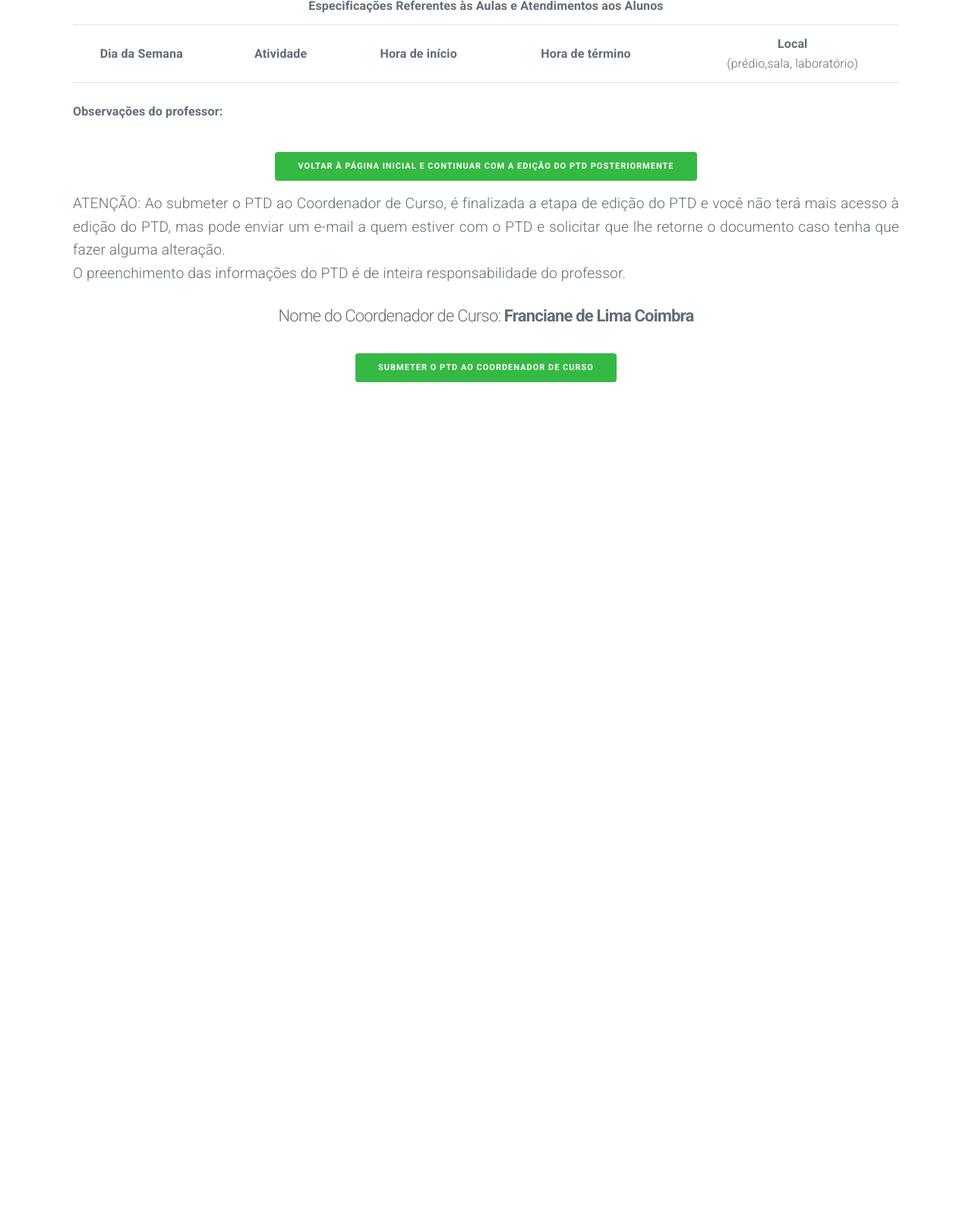
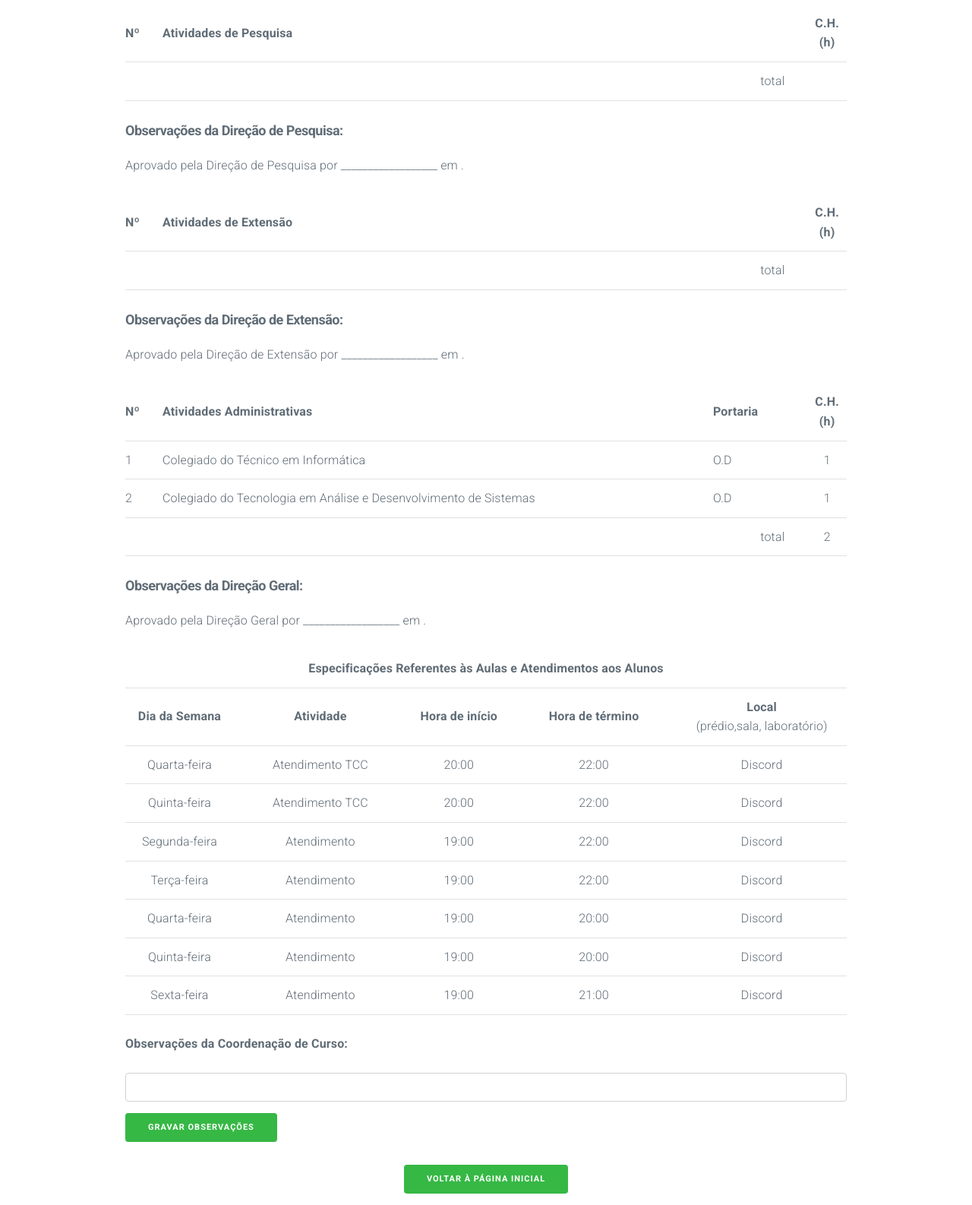
Before and after one commit to DarkPixel100/projeto-schreibwarenhandlung, a plain HTML site: page src/ptd_em_analise.html in a window 1280 px wide. Shown: the part 1551-3137 px from the top of the page at 76% size. Before the commit the page ends 2069 px from the top, so only its background shows below. Drawn offline with nearby package versions, Linux system fonts and the light colour scheme.

Commit message:
ptd_em_analise.html finalizado

```diff
--- a/src/ptd_em_analise.html
+++ b/src/ptd_em_analise.html
@@ -101,13 +101,29 @@
                                 <th>Turma</th>
                                 <th>Grupo</th>
                                 <th>Curso</th>
-                                <th>C.H. (h)</th>
+                                <th class="ch">C.H. (h)</th>
                             </tr>
                         </thead>
                         <tbody>
                             <tr>
+                                <td>1</td>
+                                <td>Arquitetura e Projeto de Sistemas</td>
+                                <td></td>
+                                <td></td>
+                                <td>Tecnologia em Análise e Desenvolvimento de Sistemas</td>
+                                <td class="ch">6.67</td>
+                            </tr>
+                            <tr>
+                                <td>2</td>
+                                <td>Ferramenta e Desenvolvimento</td>
+                                <td></td>
+                                <td></td>
+                                <td>Tecnologia em Análise e Desenvolvimento de Sistemas</td>
+                                <td class="ch">4.17</td>
+                            </tr>
+                            <tr>
                                 <td colspan="5" align="right">total</td>
-                                <td class="ch"></td>
+                                <td class="ch">10.84</td>
                             </tr>
                         </tbody>
                     </table>
@@ -119,7 +135,43 @@
                             <tr>
                                 <th class="num">Nº</th>
                                 <th>Atividades Complementares de Ensino</th>
-                                <th>C.H. (h)</th>
+                                <th class="ch">C.H. (h)</th>
+                            </tr>
+                        </thead>
+                        <tbody>
+                            <tr>
+                                <td>1</td>
+                                <td>Atendimento</td>
+                                <td class="ch">10</td>
+                            </tr>
+                            <tr>
+                                <td>2</td>
+                                <td>Orientação de TCC</td>
+                                <td class="ch">4</td>
+                            </tr>
+                            <tr>
+                                <td>3</td>
+                                <td>Preparação Didática</td>
+                                <td class="ch">13.16</td>
+                            </tr>
+                            <tr>
+                                <td colspan="2" align="right">total</td>
+                                <td class="ch">27.16
+                                </td>
+                            </tr>
+                        </tbody>
+                    </table>
+                    <h5>Observações da Direção de Ensino:</h5>
+                    <p>Aprovado pela Direção de Ensino por __________________ em .</p>
+                </tr>
+                <!-- Tabela de pesquisa -->
+                <tr>
+                    <table>
+                        <thead>
+                            <tr>
+                                <th class="num">Nº</th>
+                                <th>Atividades de Pesquisa</th>
+                                <th class="ch">C.H. (h)</th>
                             </tr>
                         </thead>
                         <tbody>
@@ -129,15 +181,17 @@
                             </tr>
                         </tbody>
                     </table>
+                    <h5>Observações da Direção de Pesquisa:</h5>
+                    <p>Aprovado pela Direção de Pesquisa por __________________ em .</p>
                 </tr>
-                <!-- Tabela de pesquisa -->
+                <!-- Tabela de extensão -->
                 <tr>
                     <table>
                         <thead>
                             <tr>
                                 <th class="num">Nº</th>
-                                <th>Atividades de Pesquisa</th>
-                                <th>C.H. (h)</th>
+                                <th>Atividades de Extensão</th>
+                                <th class="ch">C.H. (h)</th>
                             </tr>
                         </thead>
                         <tbody>
@@ -147,24 +201,8 @@
                             </tr>
                         </tbody>
                     </table>
-                </tr>
-                <!-- Tabela de extensão -->
-                <tr>
-                    <table>
-                        <thead>
-                            <tr>
-                                <th class="num">Nº</th>
-                                <th>Atividades de Extensão</th>
-                                <th>C.H. (h)</th>
-                            </tr>
-                        </thead>
-                        <tbody>
-                            <tr>
-                                <td colspan="2" align="right">total</td>
-                                <td class="ch"></td>
-                            </tr>
-                        </tbody>
-                    </table>
+                    <h5>Observações da Direção de Extensão:</h5>
+                    <p>Aprovado pela Direção de Extensão por __________________ em .</p>
                 </tr>
                 <!-- Tabela Administrativa -->
                 <tr>
@@ -173,15 +211,29 @@
                             <th class="num">Nº</th>
                             <th>Atividades Administrativas</th>
                             <th>Portaria</th>
-                            <th>C.H. (h)</th>
+                            <th class="ch">C.H. (h)</th>
                         </thead>
                         <tbody>
                             <tr>
+                                <td>1</td>
+                                <td>Colegiado do Técnico em Informática</td>
+                                <td>O.D</td>
+                                <td class="ch">1</td>
+                            </tr>
+                            <tr>
+                                <td>2</td>
+                                <td>Colegiado do Tecnologia em Análise e Desenvolvimento de Sistemas</td>
+                                <td>O.D</td>
+                                <td class="ch">1</td>
+                            </tr>
+                            <tr>
                                 <td colspan="3" align="right">total</td>
-                                <td class="ch"></td>
+                                <td class="ch">2</td>
                             </tr>
                         </tbody>
                     </table>
+                    <h5>Observações da Direção Geral:</h5>
+                    <p>Aprovado pela Direção Geral por __________________ em .</p>
                 </tr>
                 <!-- Tabela de especificações -->
                 <tr>
@@ -190,32 +242,77 @@
                             <th colspan="5" align="center">Especificações Referentes às Aulas e Atendimentos aos Alunos</th>
                         </thead>
                         <tbody align="center">
-                            <td><b>Dia da Semana</b></td>
-                            <td><b>Atividade</b></td>
-                            <td><b>Hora de início</b></td>
-                            <td><b>Hora de término</b></td>
-                            <td><b>Local</b><br>(prédio,sala, laboratório)</td>
+                            <tr>
+                                <td><b>Dia da Semana</b></td>
+                                <td><b>Atividade</b></td>
+                                <td><b>Hora de início</b></td>
+                                <td><b>Hora de término</b></td>
+                                <td><b>Local</b><br>(prédio,sala, laboratório)</td>
+                            </tr>
                         </tbody>
+                        <tfoot align="center">
+                            <tr>
+                                <td>Quarta-feira</td>
+                                <td>Atendimento TCC</td>
+                                <td>20:00</td>
+                                <td>22:00</td>
+                                <td>Discord</td>
+                            </tr>
+                            <tr>
+                                <td>Quinta-feira</td>
+                                <td>Atendimento TCC</td>
+                                <td>20:00</td>
+                                <td>22:00</td>
+                                <td>Discord</td>
+                            </tr>
+                            <tr>
+                                <td>Segunda-feira</td>
+                                <td>Atendimento</td>
+                                <td>19:00</td>
+                                <td>22:00</td>
+                                <td>Discord</td>
+                            </tr>
+                            <tr>
+                                <td>Terça-feira</td>
+                                <td>Atendimento</td>
+                                <td>19:00</td>
+                                <td>22:00</td>
+                                <td>Discord</td>
+                            </tr>
+                            <tr>
+                                <td>Quarta-feira</td>
+                                <td>Atendimento</td>
+                                <td>19:00</td>
+                                <td>20:00</td>
+                                <td>Discord</td>
+                            </tr>
+                            <tr>
+                                <td>Quinta-feira</td>
+                                <td>Atendimento</td>
+                                <td>19:00</td>
+                                <td>20:00</td>
+                                <td>Discord</td>
+                            </tr>
+                            <tr>
+                                <td>Sexta-feira</td>
+                                <td>Atendimento</td>
+                                <td>19:00</td>
+                                <td>21:00</td>
+                                <td>Discord</td>
+                            </tr>
+                        </tfoot>
                     </table>
                 </tr>
                 <!-- Tabela de adendos finais -->
                 <tr>
-                    <p><b>Observações do professor:</b></p>
+                    <p><b>Observações da Coordenação de Curso:</b></p>
+                    <input type="text">
+                    <input type="submit" value="Gravar Observações">
                 </tr>
             </table>
         </div>
         <form method="get" action="">
-            <input type="submit" name="botao_voltar" value="Voltar à página inicial e continuar com a edição do PTD posteriormente">
-        </form>
-        <p>
-            ATENÇÃO: Ao submeter o PTD ao Coordenador de Curso, é finalizada a etapa de edição do PTD e você não terá mais acesso à edição do PTD, mas pode enviar um e-mail a quem estiver com o PTD e solicitar que lhe retorne o documento caso tenha que fazer alguma
-            alteração.
-            <br> O preenchimento das informações do PTD é de inteira responsabilidade do professor.
-        </p>
-        <h4>Nome do Coordenador de Curso: <b>Franciane de Lima Coimbra</b></h4>
-        <form method="get" action="">
-            <input type="hidden" name="periodo" value="2021/2">
-            <input type="submit" name="botao_coordenador" value="Submeter o PTD ao Coordenador de Curso">
+            <input type="submit" name="botao_voltar" value="Voltar à página inicial">
         </form>
     </div>
     <script src="https://code.jquery.com/jquery-3.5.1.min.js"></script>
```
